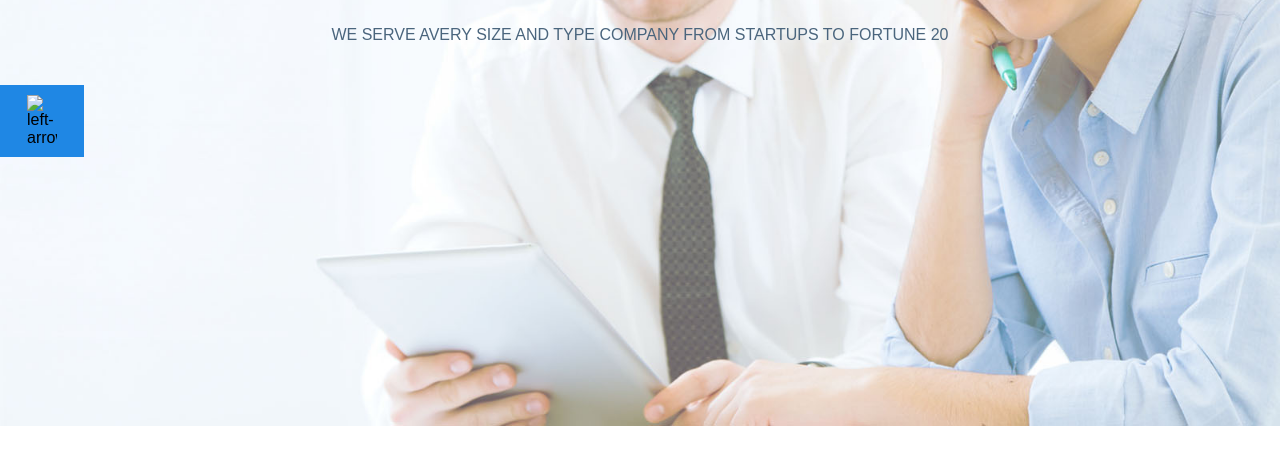
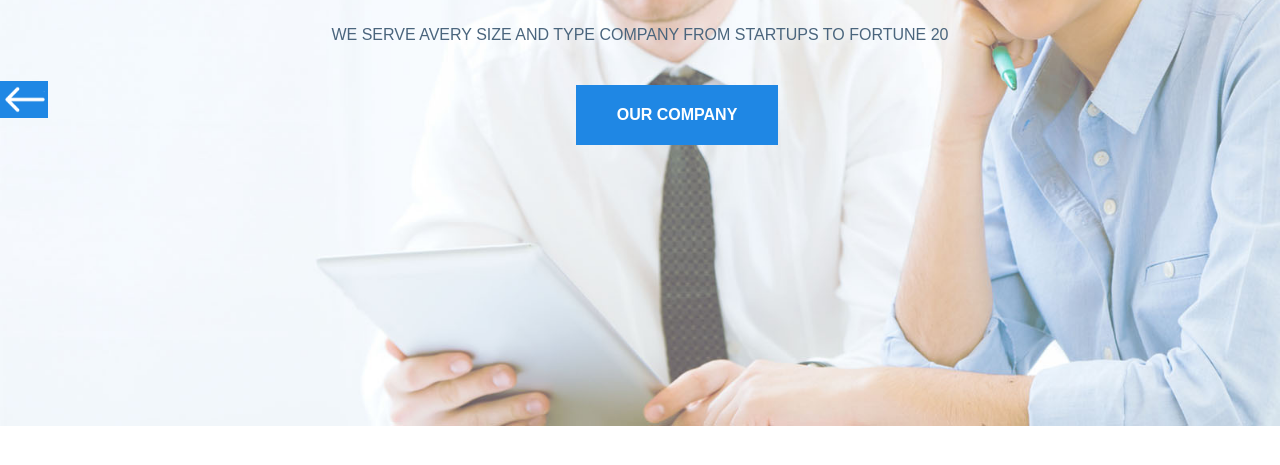
Before and after one commit to Lexander1108/unibrix-tasks, a plain HTML site: page first-homework/index.html in a window 1280 px wide. Shown: the part 375-840 px from the top of the page. Drawn offline with Linux system fonts and the light colour scheme.

Commit message:
created our company button

```diff
--- a/first-homework/index.html
+++ b/first-homework/index.html
@@ -33,8 +33,11 @@
   <h1 class="heading">TRAINING COMPANY MAKE YOUR DREAM</h1>
   <p class="objectiveTitle">WE SERVE AVERY SIZE AND TYPE COMPANY FROM STARTUPS TO FORTUNE 20</p>
 </section>
-<div class="ourCompanyButton">
-  <img src="images/left-arrow-icon.png" class="leftArrowIcon" alt="left-arrow">
-</div>
+<figure class="ourCompanyButton">
+  <p>OUR COMPANY</p>
+</figure>
+<aside class="leftBackgroundButton">
+  <img src="images/left-arrow-icon.png" alt="left-arrow">
+</aside>
 </body>
 </html>
--- a/first-homework/style.css
+++ b/first-homework/style.css
@@ -146,16 +146,28 @@ body {
 .ourCompanyButton {
     display: flex;
     justify-content: center;
-    align-items: center;
     background-color: #1f87e4;
-    padding: 10px;
-    width: 5%;
+    color: white;
+    font-weight: bold;
+    padding: 5px;
+    width: 15%;
     z-index: 11;
     position: relative;
     top: -520px;
+    margin-left: 45%;
 }
 
-.ourCompanyButton img {
-    width: 30px;
+.leftBackgroundButton {
+    display: flex;
+    background-color: #1f87e4;
+    padding: 5px;
+    width: 3%;
+    z-index: 11;
+    position: relative;
+    top: -600px
+}
+
+.leftBackgroundButton img {
+    width: 40px;
     height: auto;
 }
```
Also changed, not shown: first-homework/images/left-arrow-icon.png (added), first-homework/images/right-arrow-icon.png (added).
